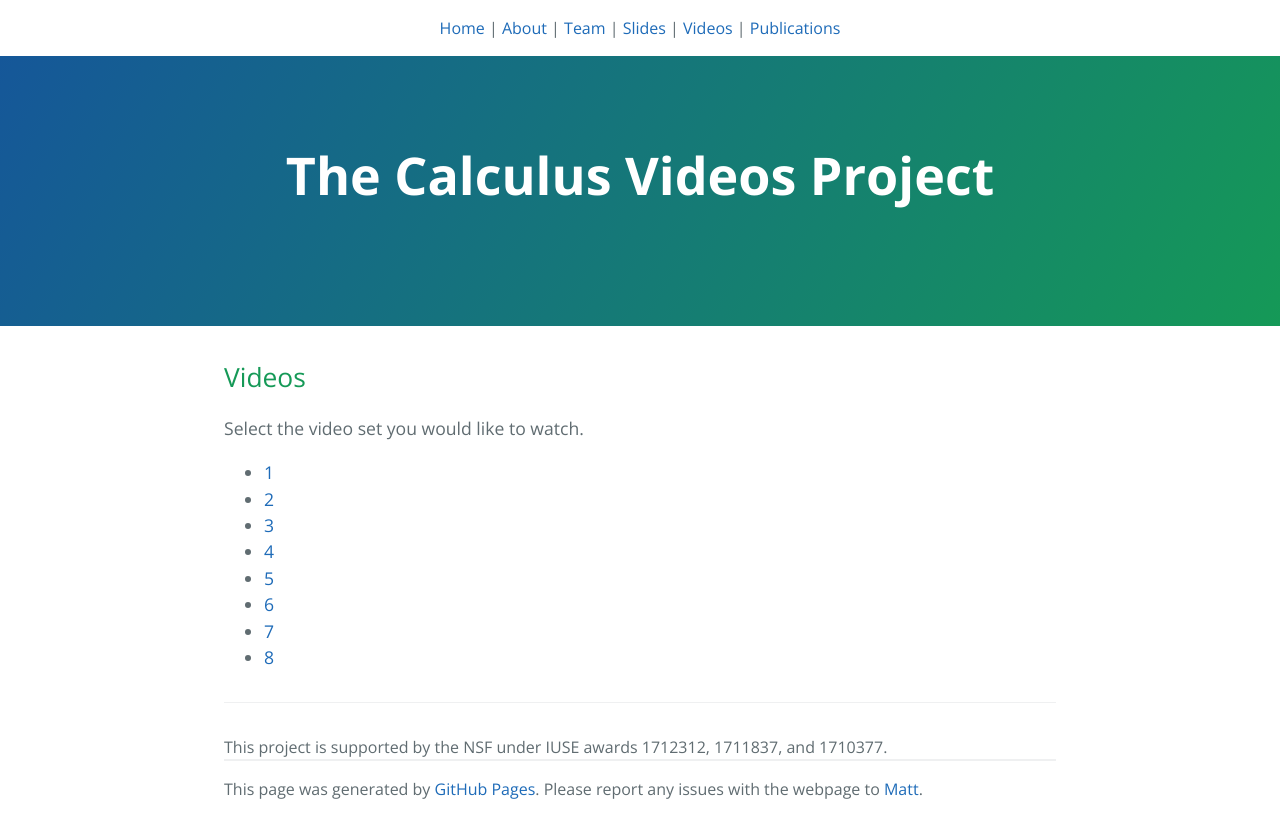
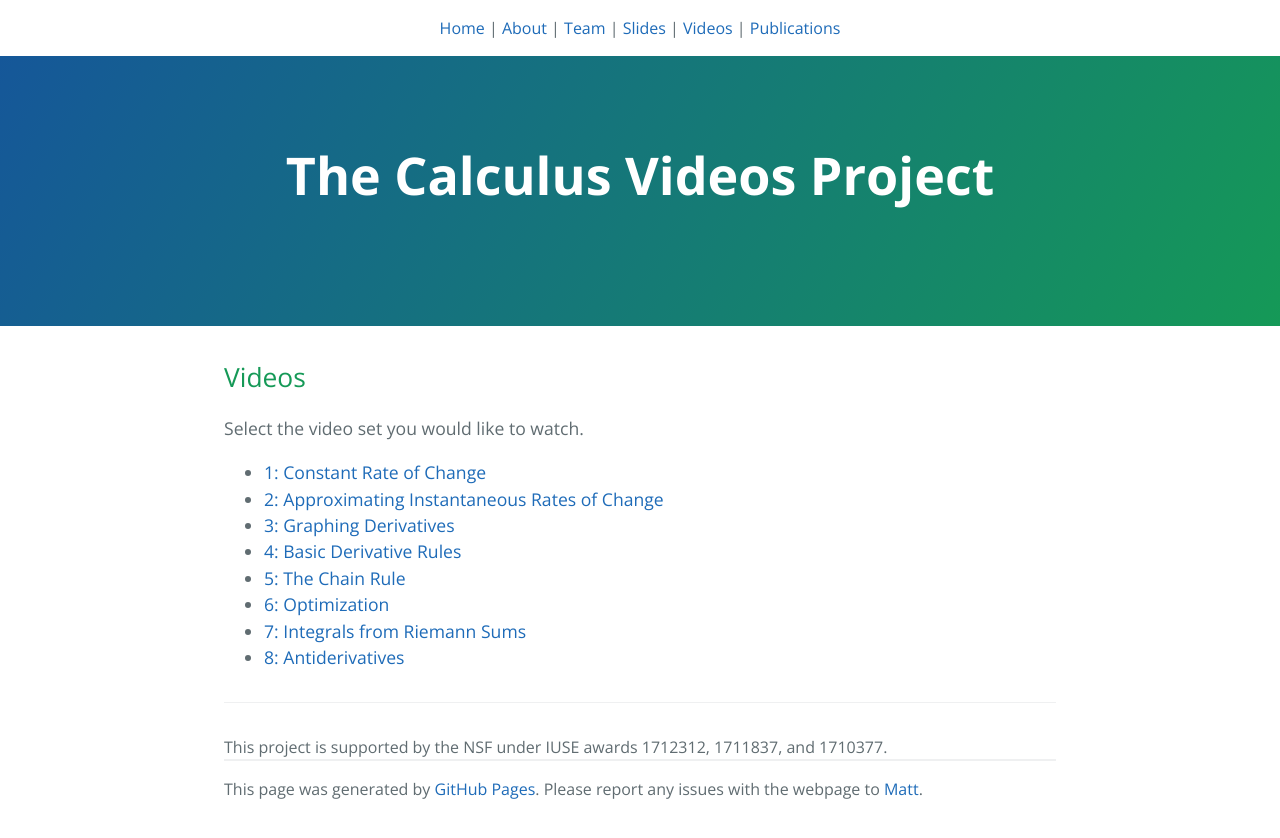
Before and after one commit to calcvids/calcvids.github.io, a Jekyll site: the page built from vids/index.md, in a window 1280 px wide. Shown: the top 838 px of the page. Built offline with Jekyll 4.4.1, drawn with Linux system fonts in a browser that asks for light colours; our own code applies the rules of GitHub Pages for plain Markdown files.

Commit message:
update list of videos

```diff
--- a/vids/index.md
+++ b/vids/index.md
@@ -2,11 +2,11 @@
 
 Select the video set you would like to watch.
 
-* [1](1.md)
-* [2](2.md)
-* [3](3.md)
-* [4](4.md)
-* [5](5.md)
-* [6](6.md)
-* [7](7.md)
-* [8](8.md)
+* [1: Constant Rate of Change](1.md)
+* [2: Approximating Instantaneous Rates of Change](2.md)
+* [3: Graphing Derivatives](3.md)
+* [4: Basic Derivative Rules](4.md)
+* [5: The Chain Rule](5.md)
+* [6: Optimization](6.md)
+* [7: Integrals from Riemann Sums](7.md)
+* [8: Antiderivatives](8.md)
```
